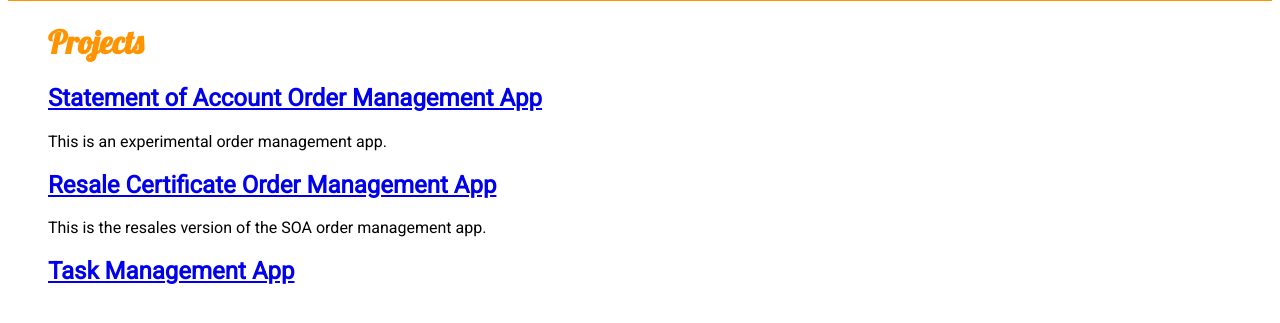
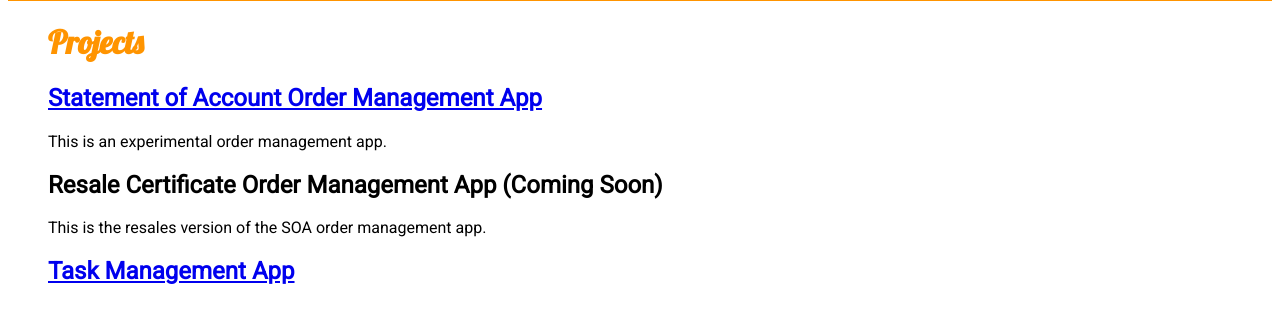
Before and after one commit to niapri/djblog, a Django app: page /projects/ in a window 1280 px wide. Shown: the part 169-492 px from the top of the page. Run offline with Django 3.2, Linux system fonts and the light colour scheme.

Commit message:
Removed references to resles page in Projects template.

```diff
--- a/blog/templates/blog/projects.html
+++ b/blog/templates/blog/projects.html
@@ -6,7 +6,7 @@
 
 	<h2><a href="{% url 'soahome' %}">Statement of Account Order Management App</a></h2>
 	<p>This is an experimental order management app.</p>
-	<h2><a href="{% url 'resaleshome' %}">Resale Certificate Order Management App</a></h2>
+	<h2>Resale Certificate Order Management App (Coming Soon)</h2>
 	<p>This is the resales version of the SOA order management app.</p>
 	<h2><a href="{% url 'taskmanagerhome' %}">Task Management App</a></h2>
 
```
